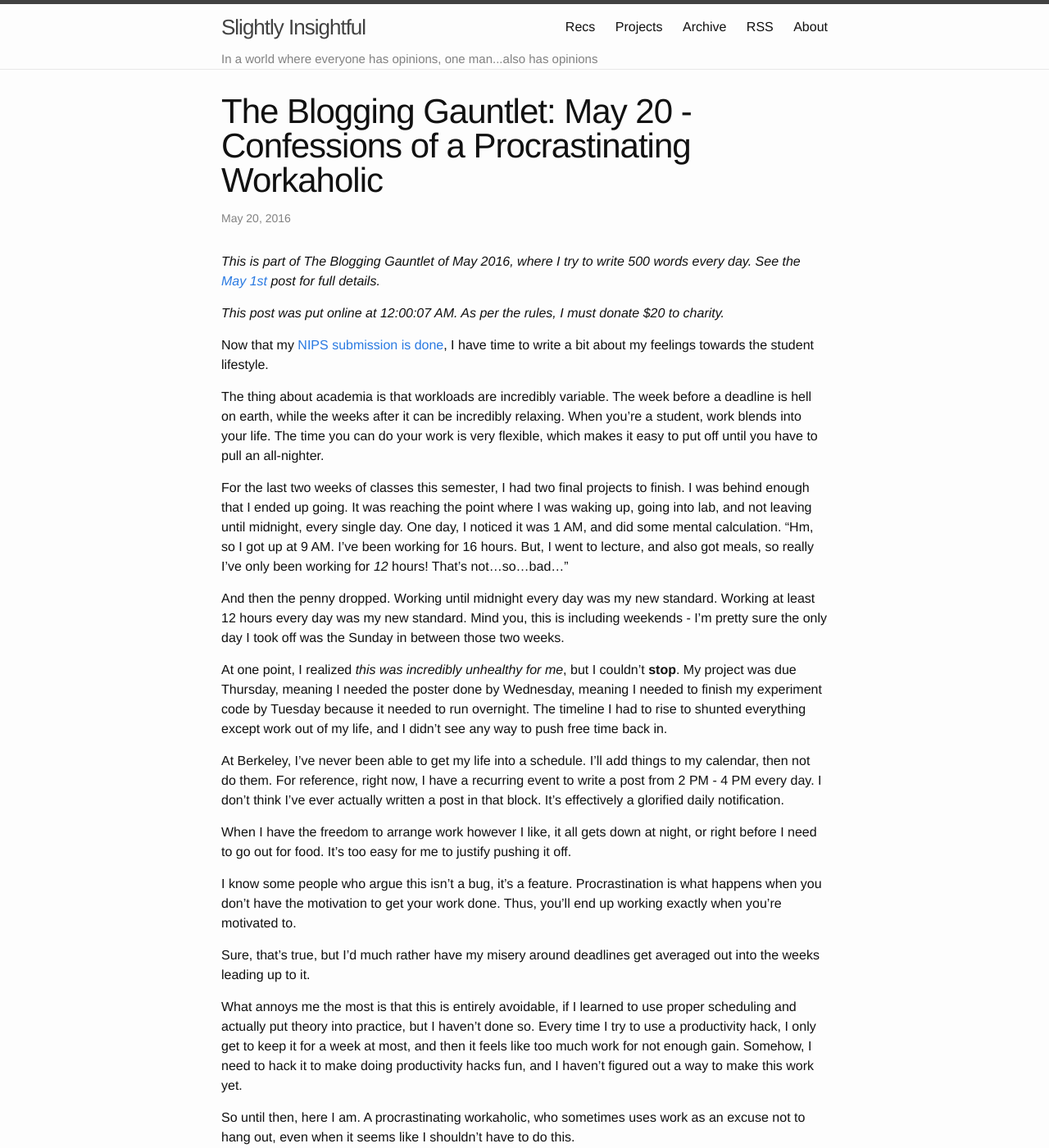
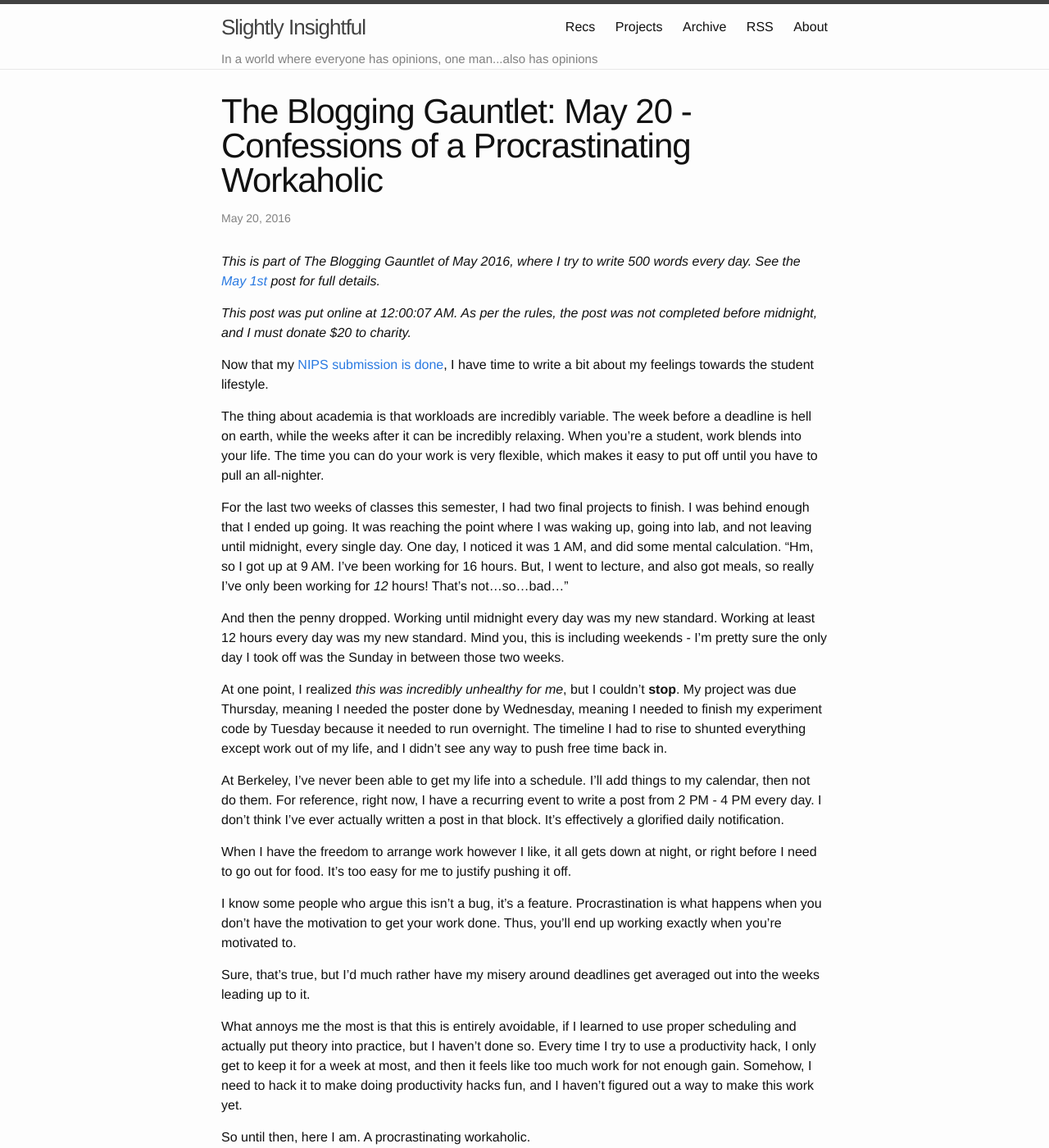
Before and after one commit to alexirpan/alexirpan.github.io, a Jekyll site: the page built from _posts/may2016/2016-05-20-may-20.markdown, in a window 1280 px wide and 1400 px high. Shown: the whole window at 82% size. Built offline with Jekyll 4.4.1, drawn with Linux system fonts in a browser that asks for light colours.

Commit message:
Clarifying my defeat and making another edit

```diff
--- a/_posts/may2016/2016-05-20-may-20.markdown
+++ b/_posts/may2016/2016-05-20-may-20.markdown
@@ -6,8 +6,8 @@ date:   2016-05-20 11:59:59 -0700
 
 {% include gauntlet.md %}
 
-*This post was put online at 12:00:07 AM. As per the rules, I must donate $20
-to charity.*
+*This post was put online at 12:00:07 AM. As per the rules, the post was not
+completed before midnight, and I must donate $20 to charity.*
 
 Now that my [NIPS submission is done]({% post_url 2016-05-20-may-20 %}), I have
 time to write a bit about my feelings towards the student lifestyle.
@@ -62,6 +62,4 @@ at most, and then it feels like too much work for not enough gain. Somehow,
 I need to hack it to make doing productivity hacks fun, and I haven't figured
 out a way to make this work yet.
 
-So until then, here I am. A procrastinating workaholic, who sometimes uses
-work as an excuse not to hang out, even when it seems like I shouldn't have to
-do this.
+So until then, here I am. A procrastinating workaholic.
```
